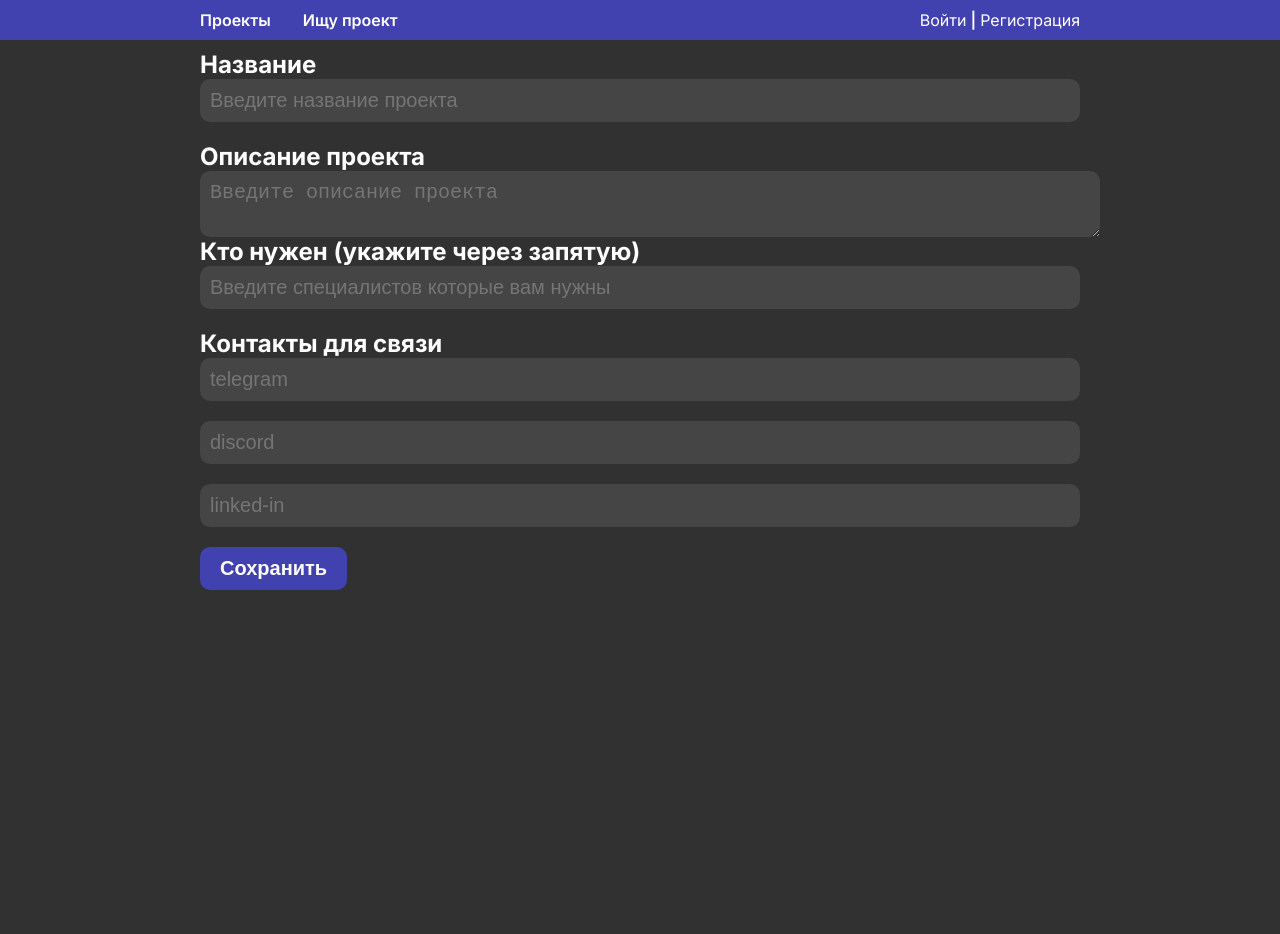
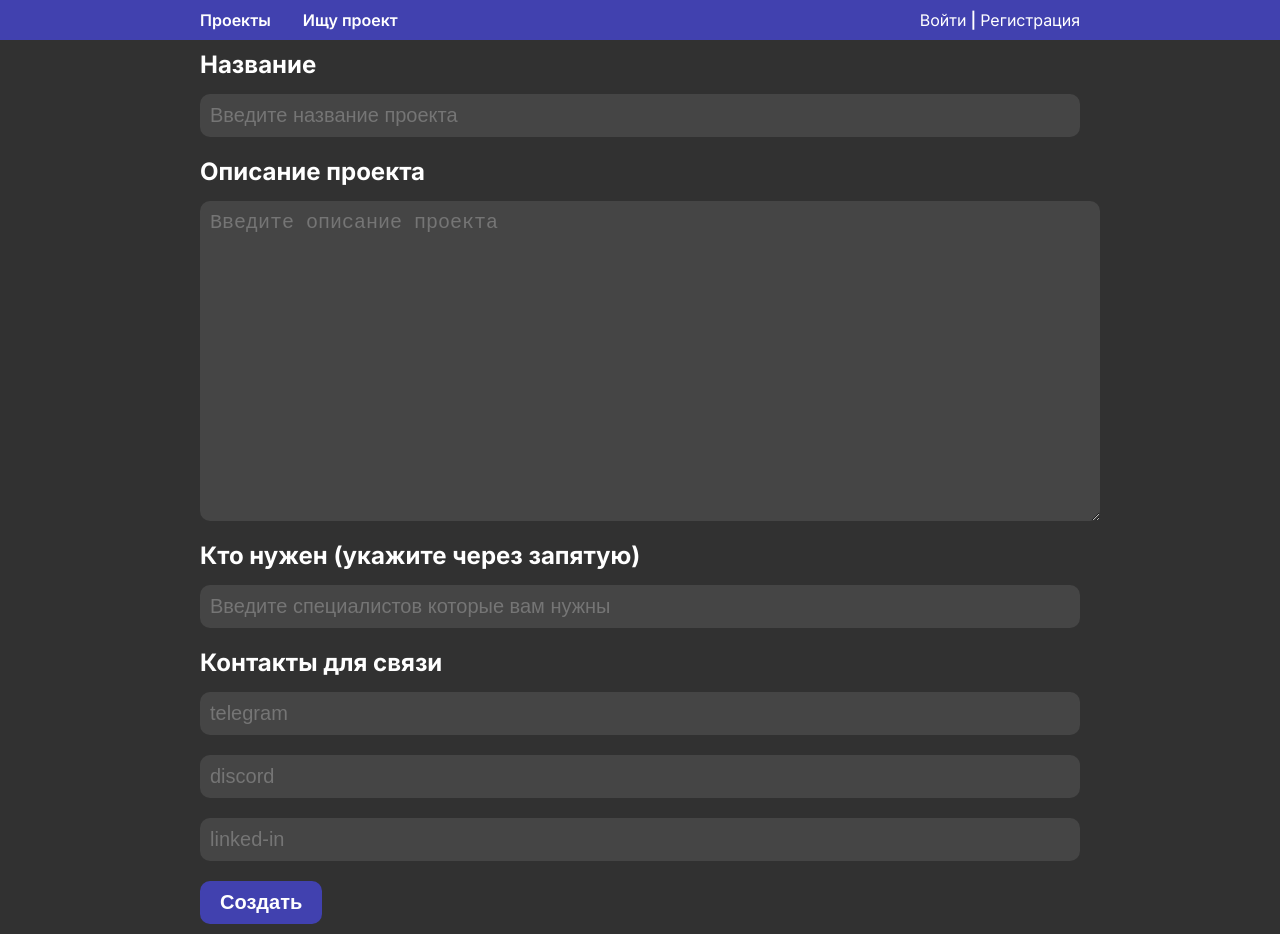
Before and after one commit to 1Salivan1/collabs, a Next.js app: page /edit_project in a window 1280 px wide. Before the commit the page ends 800 px from the top, so only its background shows below. Built offline with nearby package versions, Linux system fonts and the light colour scheme.

Commit message:
added react-hook-form library

```diff
--- a/package.json
+++ b/package.json
@@ -11,9 +11,9 @@
   "dependencies": {
     "axios": "^1.6.2",
     "next": "14.0.3",
-    "next-auth": "^4.24.5",
     "react": "^18",
     "react-dom": "^18",
+    "react-hook-form": "^7.50.1",
     "react-redux": "^9.1.0"
   },
   "devDependencies": {
--- a/src/app/my_projects/page.tsx
+++ b/src/app/my_projects/page.tsx
@@ -5,6 +5,7 @@ import getCookie from "@/src/utils/getCookie";
 import { useEffect, useState } from "react";
 import ProjectCard from "@/src/components/ProjectsCard/ProjectCard";
 import { myProject } from "@/src/types/types";
+import Link from "next/link";
 
 export default function My_Projects() {
   const [data, setData] = useState<any>();
@@ -37,9 +38,9 @@ export default function My_Projects() {
   return (
     <section className={style.main}>
       <h1 className="page-header">Мои проекты</h1>
-      <button className={`btn ${style["create-new-btn"]}`}>
+      <Link href="edit_project" className={`btn ${style["create-new-btn"]}`}>
         Создать новый
-      </button>
+      </Link>
       {data ? (
         <>
           {data.projects.map((item: myProject) => (
--- a/src/components/Edit/Edit.tsx
+++ b/src/components/Edit/Edit.tsx
@@ -1,17 +1,34 @@
 import style from "./edit.module.scss";
+import { useForm, SubmitHandler } from "react-hook-form";
 
-const Edit = () => {
+interface Props {
+  edit_mode?: boolean;
+}
+
+interface MyForm {
+  title: string;
+  text: string;
+  tags: string;
+  telegram: string;
+  discord: string;
+  lenkedin: string;
+}
+
+const Edit = (props: Props) => {
+  const { register } = useForm();
+
   return (
-    <div className={style.edit}>
+    <form className={style.edit}>
       <h2>Название</h2>
       <input
+        {...register("title")}
         type="text"
         className="input"
         placeholder="Введите название проекта"
       />
       <h2>Описание проекта</h2>
       <textarea
-        className="textarea"
+        className={`textarea ${style["project-description"]}`}
         name=""
         id=""
         placeholder="Введите описание проекта"
@@ -26,10 +43,16 @@ const Edit = () => {
       <input type="text" className="input" placeholder="telegram" />
       <input type="text" className="input" placeholder="discord" />
       <input type="text" className="input" placeholder="linked-in" />
-      <div>
-        <button className="btn">Сохранить</button>
-      </div>
-    </div>
+      {props.edit_mode ? (
+        <div>
+          <button className="btn">Сохранить</button>
+        </div>
+      ) : (
+        <div>
+          <button className="btn">Создать</button>
+        </div>
+      )}
+    </form>
   );
 };
 
--- a/src/components/Edit/edit.module.scss
+++ b/src/components/Edit/edit.module.scss
@@ -1,4 +1,10 @@
 .edit {
   display: flex;
   flex-direction: column;
+  h2 {
+    margin-bottom: 15px;
+  }
+  .project-description {
+    height: 300px;
+  }
 }
--- a/src/components/ProjectList/projectlist.module.scss
+++ b/src/components/ProjectList/projectlist.module.scss
@@ -1,6 +1,6 @@
 .projects_list {
   display: flex;
-  justify-content: center;
+  justify-content: space-between;
   .projects {
     padding-right: 20px;
     .not_found {
--- a/src/styles/global.scss
+++ b/src/styles/global.scss
@@ -98,6 +98,7 @@ main {
   border-radius: 10px;
   background-color: #454545;
   padding: 10px;
+  margin-bottom: 20px;
   font-size: 20px;
   color: white;
   resize: vertical;
```
Also changed, not shown: 1 other file (tests, documents, lock files or other folders).
